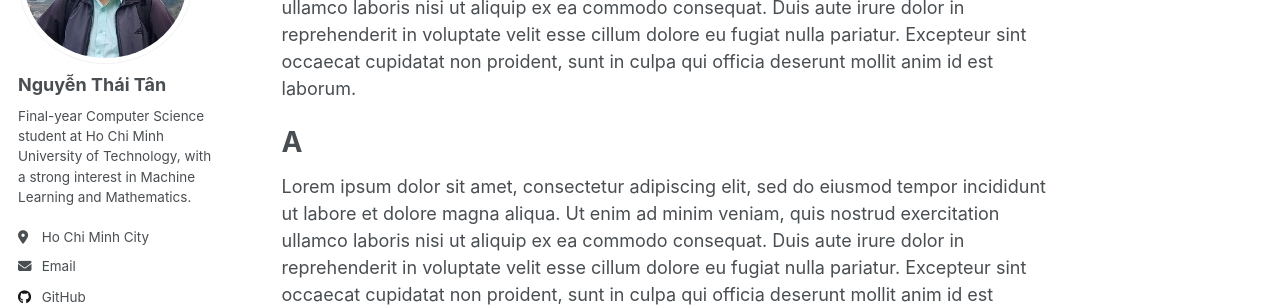
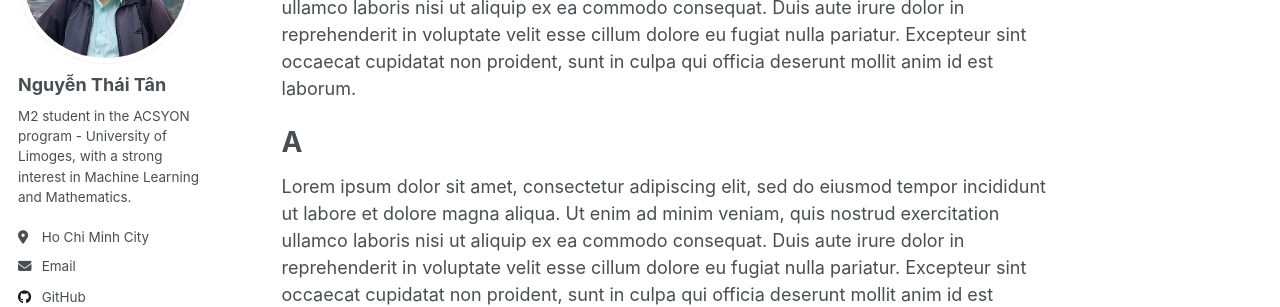
Before and after one commit to thaitanhaha/thaitanhaha.github.io, a Jekyll site: the page built from _pages/about.md, in a window 1280 px wide. Shown: the part 201-508 px from the top of the page. Built offline with Jekyll 4.4.1, drawn with Linux system fonts in a browser that asks for light colours; a script that is not in the unit is left out.

Commit message:
Update _config.yml

```diff
--- a/_config.yml
+++ b/_config.yml
@@ -25,7 +25,7 @@ author:
   avatar           : "avatar.jpg"
   name             : "Nguyễn Thái Tân"
   pronouns         : # example: "she/her"
-  bio              : "Final-year Computer Science student at Ho Chi Minh University of Technology, with a strong interest in Machine Learning and Mathematics."
+  bio              : "M2 student in the ACSYON program - University of Limoges, with a strong interest in Machine Learning and Mathematics."
   location         : "Ho Chi Minh City"
   employer         :
   uri              : # URL
```
